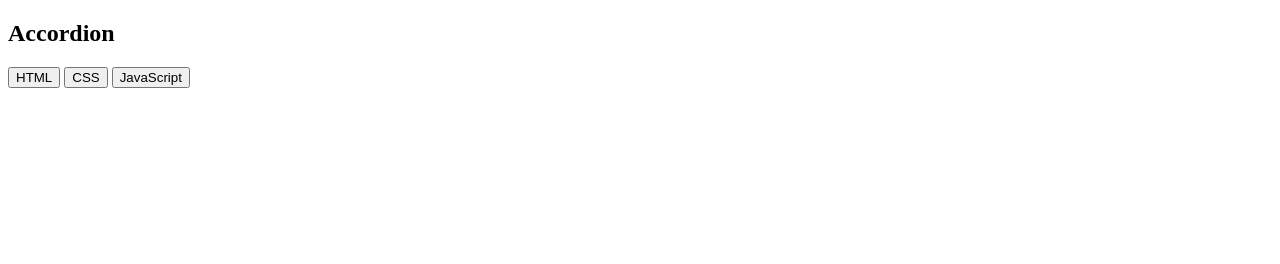
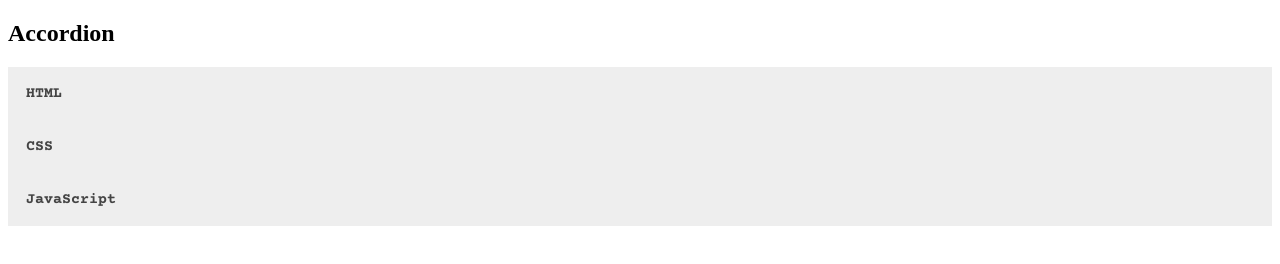
Before and after one commit to jeanToru/Exposicion-Accordion, a website: page index.html in a window 1280 px wide. Drawn offline with nearby package versions, Linux system fonts and the light colour scheme; files that its build step writes are made by us from their sources.

Commit message:
Cambio de clases

```diff
--- a/index.html
+++ b/index.html
@@ -4,24 +4,24 @@
 <head>
     <meta charset="UTF-8">
     <meta name="viewport" content="width=device-width, initial-scale=1.0">
-    <link rel="stylesheet" href="css/style.css">
+    <link rel="stylesheet" href="css/styles.css">
     <title>Accordion Exposición Web 2</title>
 </head>
 
 <body>
     <h2>Accordion</h2>
-    <button class="accordion">HTML</button>
+    <button class="accordion1">HTML</button>
     <div class="panel">
         <p>HTML es el lenguaje de marcado que usamos para estructurar y dar significado a nuestro contenido web, por
             ejemplo, definiendo párrafos, encabezados y tablas de datos, o insertando imágenes y videos en la página.
         </p>
     </div>
-    <button class="accordion">CSS</button>
+    <button class="accordion2">CSS</button>
     <div class="panel">
         <p>CSS es un lenguaje de reglas de estilo que usamos para aplicar estilo a nuestro contenido HTML, por ejemplo,
             establecer colores de fondo y tipos de letra, y distribuir nuestro contenido en múltiples columnas.</p>
     </div>
-    <button class="accordion">JavaScript</button>
+    <button class="accordion3">JavaScript</button>
     <div class="panel">
         <p>JavaScript es un lenguaje de secuencias de comandos que te permite crear contenido de actualización dinámica,
             controlar multimedia, animar imágenes y prácticamente todo lo demás. (Está bien, no todo, pero es
```
